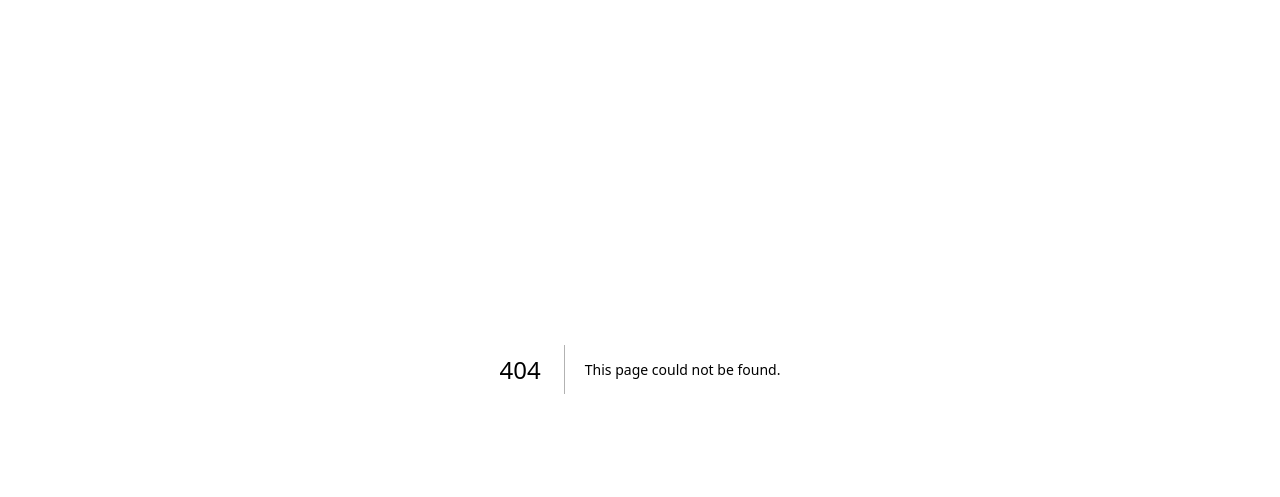
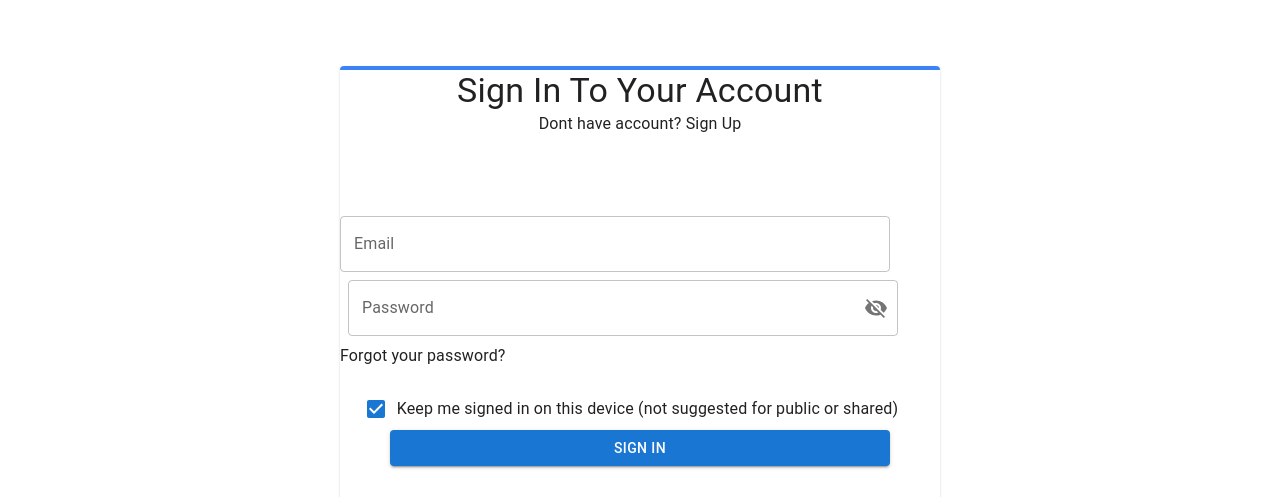
Before and after one commit to Ariamoradi1/endpoint-sample, a Next.js app: page /Login in a window 1280 px wide. Before the commit this address had no page. Shown: the part 303-800 px from the top of the page. Built offline with nearby package versions, Linux system fonts and the light colour scheme.

Commit message:
add signin component

```diff
--- /dev/null
+++ b/src/Components/Login/SignIn.jsx
@@ -0,0 +1,91 @@
+import { Paper, Typography } from "@mui/material"
+import TextField from '@mui/material/TextField';
+import { useRouter } from "next/router";
+import { useState } from "react";
+import Box from '@mui/material/Box';
+import IconButton from '@mui/material/IconButton';
+import Input from '@mui/material/Input';
+import FilledInput from '@mui/material/FilledInput';
+import OutlinedInput from '@mui/material/OutlinedInput';
+import InputLabel from '@mui/material/InputLabel';
+import InputAdornment from '@mui/material/InputAdornment';
+import FormHelperText from '@mui/material/FormHelperText';
+import FormControl from '@mui/material/FormControl';
+import Visibility from '@mui/icons-material/Visibility';
+import VisibilityOff from '@mui/icons-material/VisibilityOff';
+import FormControlLabel from '@mui/material/FormControlLabel';
+import Checkbox from '@mui/material/Checkbox';
+import Button from "@mui/material/Button";
+import { Navigate } from "react-router-dom";
+
+
+const SignIn = () => {
+    const [showPassword, setShowPassword] = useState(false);
+    const [email, setEmail] = useState('')
+    const [password, setPassword] = useState('')
+    const router = useRouter()
+
+  const handleClickShowPassword = () => setShowPassword((show) => !show);
+
+  const handleMouseDownPassword = (event) => {
+    event.preventDefault();
+  };
+
+  const clickHandler = () => {
+    if (email.length < 4 || password.length < 8) {
+        alert('error')
+    } else {
+        router.push('/')
+    }
+  }
+
+    return(
+        <>
+        <div className="flex justify-center text-center mt-24">
+            <Paper className="w-600 h-600 rounded-3xl border-t-4 border-blue-500 max-[380px]:w-450 max-[380px]:ml-40">
+                <Typography variant="h4" className="mt-10">Sign In To Your Account</Typography>
+                <Typography className="mt-5">Dont have account? Sign Up</Typography>
+                <div className="flex flex-col mt-20">
+                <TextField
+                className="w-550 ml-6 max-[380px]:w-400"
+                 id="outlined-multiline-flexible"
+                 label="Email"
+                 type='email'
+                 value={email}
+                 onChange={e => setEmail(e.target.value)}
+                 maxRows={4}
+                />
+         <FormControl className="mt-8 ml-6" sx={{ m: 1, width: '25ch' }} variant="outlined">
+         <InputLabel htmlFor="outlined-adornment-password">Password</InputLabel>
+          <OutlinedInput
+            className="w-550 max-[380px]:w-400"
+            id="outlined-adornment-password"
+            value={password}
+            onChange={e => setPassword(e.target.value)}
+            type={showPassword ? 'text' : 'password'}
+            endAdornment={
+              <InputAdornment position="end">
+                <IconButton
+                  aria-label="toggle password visibility"
+                  onClick={handleClickShowPassword}
+                  onMouseDown={handleMouseDownPassword}
+                  edge="end"
+                >
+                  {showPassword ? <Visibility /> : <VisibilityOff/>}
+                </IconButton>
+              </InputAdornment>
+            }
+            label="Password"
+          />
+          </FormControl>
+                </div>
+                <Typography className="float-left ml-6 mt-3">Forgot your password?</Typography>
+                <FormControlLabel className="mt-5" control={<Checkbox defaultChecked />} label="Keep me signed in on this device (not suggested for public or shared)" />
+                <Button onClick={clickHandler} className="bg-blue-500 text-white mt-20 w-500 p-2" variant="contained">Sign In</Button>
+            </Paper>
+        </div>
+        </>
+    )
+}
+
+export default SignIn
--- a/src/Components/Navbar/Navbar.jsx
+++ b/src/Components/Navbar/Navbar.jsx
@@ -14,6 +14,7 @@ import MenuIcon from '@mui/icons-material/Menu';
 import { useState } from 'react';
 import { Paper } from '@mui/material';
 import CloseIcon from '@mui/icons-material/Close';
+import Link from 'next/link';
 
 const StyledMenu = styled((props) => (
     <Menu
@@ -85,6 +86,9 @@ const Navbar = () => {
     const closeHandler = () => {
       setOpenMenu(false)
     }
+    const closeLinkHandler = () => {
+      setOpenMenu(false)
+    }
     return(
         <>
         <nav className='mt-4 ml-4'>
@@ -133,7 +137,7 @@ const Navbar = () => {
             ))}
             <MenuIcon onClick={clickOpenHandler} className='hidden max-md:block max-[390px]:relative left-64 top-3'></MenuIcon>
             <div className="flex ml-80 mt-2 cursor-pointer max-md:hidden">
-            <Typography className='mr-5 hover:text-blue-400'>signIn</Typography>
+          <Link href='/Login'><Typography className='mr-5 hover:text-blue-400'>signIn</Typography></Link>
             <Typography className='hover:text-blue-400'>Contact Us</Typography>
             </div>
         </ul>
@@ -167,7 +171,7 @@ const Navbar = () => {
         </ul>
         </div>
         <div className='flex justify-around mt-12'>
-          <button className='bg-white text-blue-500 p-4 rounded-xl border-2 border-blue-500'>Sign In</button>
+         <Link onClick={closeLinkHandler} href='/Login'><button className='bg-white text-blue-500 p-4 rounded-xl border-2 border-blue-500'>Sign In</button></Link>
           <button className='bg-white text-blue-500 p-4 rounded-xl border-2 border-blue-500'>Contact Us</button>
         </div>
         </Paper>
--- /dev/null
+++ b/src/pages/Login/index.jsx
@@ -0,0 +1,11 @@
+import SignIn from '../../Components/Login/SignIn'
+
+const Login = () => {
+    return(
+        <>
+        <SignIn/>
+        </>
+    )
+}
+
+export default Login
--- a/tailwind.config.js
+++ b/tailwind.config.js
@@ -19,7 +19,9 @@ module.exports = {
         '100' : '100vh',
         '800' : '800px',
         '379' : '379px',
-        '300' : '300px'
+        '300' : '300px',
+        '450' : '450px',
+        '400' : '400px',
       },
       height:{
         '800': '800px',
```
